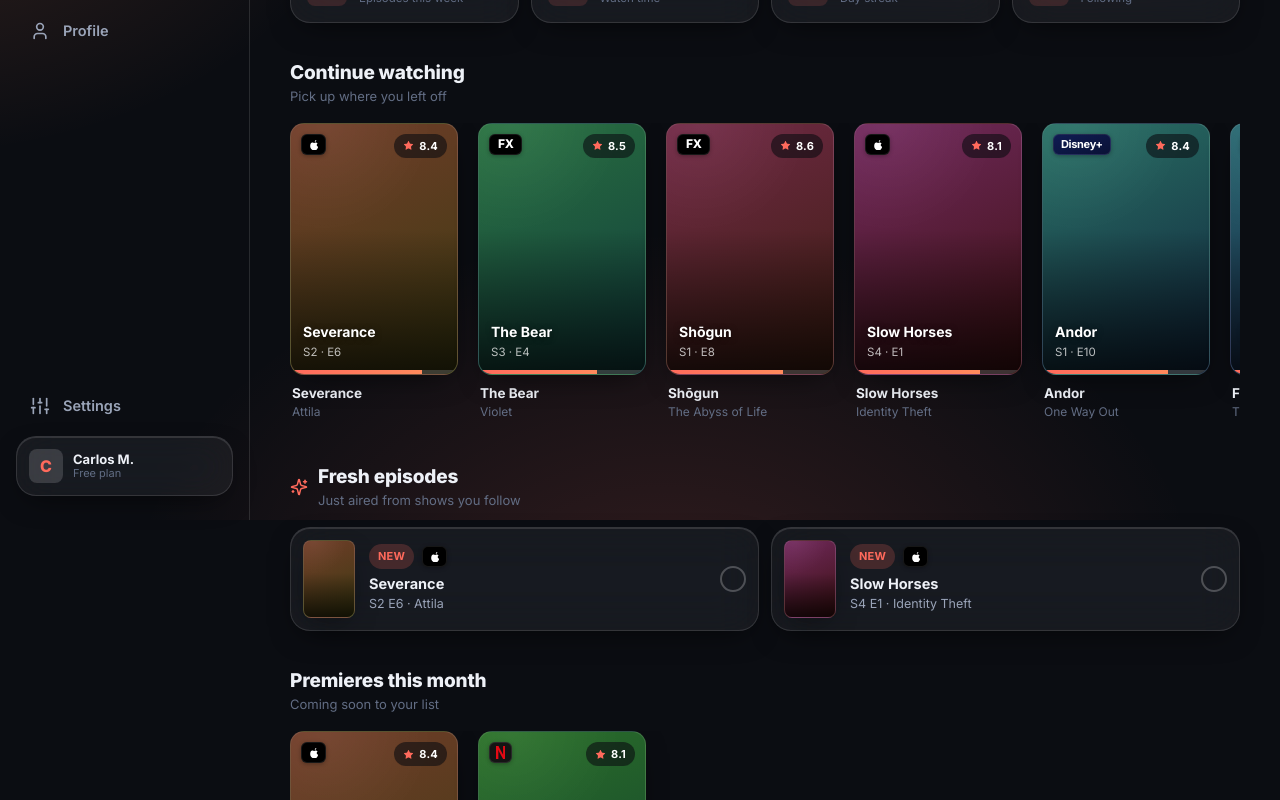
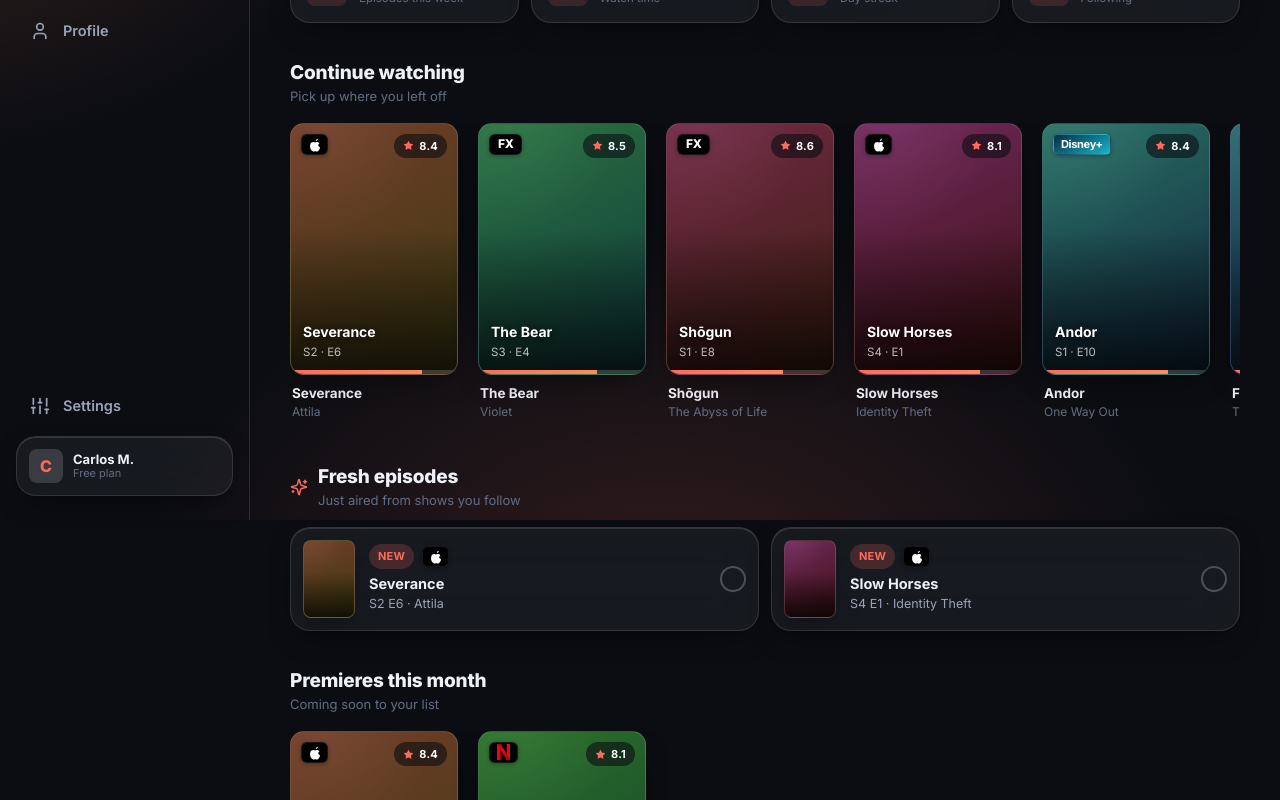
Before and after one commit to cmdelaosa/reel, a React (Vite) app in the folder prototype/: page / in a window 1280 px wide. Shown: the part 280-1080 px from the top of the page. Built offline with nearby package versions, Linux system fonts and the light colour scheme.

Commit message:
Network marks: bigger Apple glyph, folded-ribbon Netflix N, teal Disney+

```diff
--- a/prototype/src/components.tsx
+++ b/prototype/src/components.tsx
@@ -71,18 +71,25 @@
   switch (network) {
     case "Netflix":
       return (
-        <NetTile title="Netflix" bg="#141414" pad={6} size={size}>
-          <svg height={size + 2} viewBox="0 0 16 22" style={{ display: "block" }} aria-hidden>
-            <polygon points="0,0 4,0 16,22 12,22" fill="#E50914" />
-            <rect x="0" y="0" width="4" height="22" fill="#E50914" />
-            <rect x="12" y="0" width="4" height="22" fill="#E50914" />
+        <NetTile title="Netflix" bg="#000" pad={7} size={size}>
+          <svg height={size + 5} viewBox="0 0 20 24" style={{ display: "block" }} aria-hidden>
+            <defs>
+              <linearGradient id="nflx-n" x1="0" y1="0" x2="0.45" y2="1">
+                <stop offset="0" stopColor="#B1060F" />
+                <stop offset="0.5" stopColor="#E50914" />
+                <stop offset="1" stopColor="#B1060F" />
+              </linearGradient>
+            </defs>
+            <rect x="0" y="0" width="5.4" height="24" fill="#E50914" />
+            <rect x="14.6" y="0" width="5.4" height="24" fill="#E50914" />
+            <polygon points="0,0 5.4,0 20,24 14.6,24" fill="url(#nflx-n)" />
           </svg>
         </NetTile>
       );
     case "Apple TV+":
       return (
-        <NetTile title="Apple TV+" bg="#000" pad={5} size={size}>
-          <svg height={size + 4} viewBox="0 0 14 16" style={{ display: "block" }} aria-hidden>
+        <NetTile title="Apple TV+" bg="#000" pad={4} size={size}>
+          <svg height={size + 8} viewBox="0 0 14 16" style={{ display: "block" }} aria-hidden>
             <path d="M11.4 11.7c-.3.7-.7 1.3-1.2 1.8-.5.5-1 .6-1.6.4-.6-.2-1-.2-1.6 0-.6.2-1.1.1-1.6-.4C3.7 12.4 3 10 3.6 7.9 4 6.6 5 5.9 6 5.9c.6 0 1.1.4 1.6.4.5 0 1-.5 1.8-.4.6 0 1.4.3 1.9 1-.9.6-1.3 1.8-.5 2.8.3.4.7.7 1.1.9-.1.4-.3.7-.5 1.1z" fill="#fff" />
             <path d="M8.3 5.1c-.1-1 .7-1.9 1.6-2 .1.9-.6 1.9-1.6 2z" fill="#fff" />
           </svg>
@@ -96,7 +103,7 @@
       return <NetTile title="AMC" bg="#000" size={size}><Wordmark text="AMC" size={size - 0.5} /></NetTile>;
     case "Disney+":
       return (
-        <NetTile title="Disney+" bg="linear-gradient(160deg,#0f1b52,#0a1236)" size={size}>
+        <NetTile title="Disney+" bg="linear-gradient(150deg,#0a2a46,#17b8c9)" size={size}>
           <Wordmark text="Disney+" size={size} weight={700} />
         </NetTile>
       );
```
